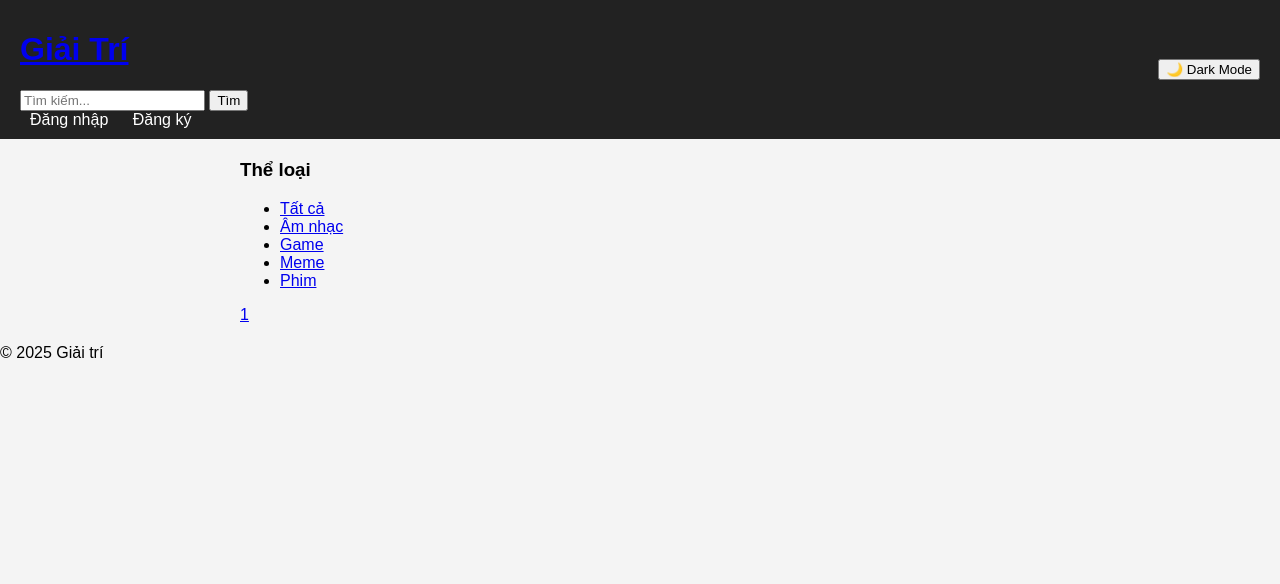
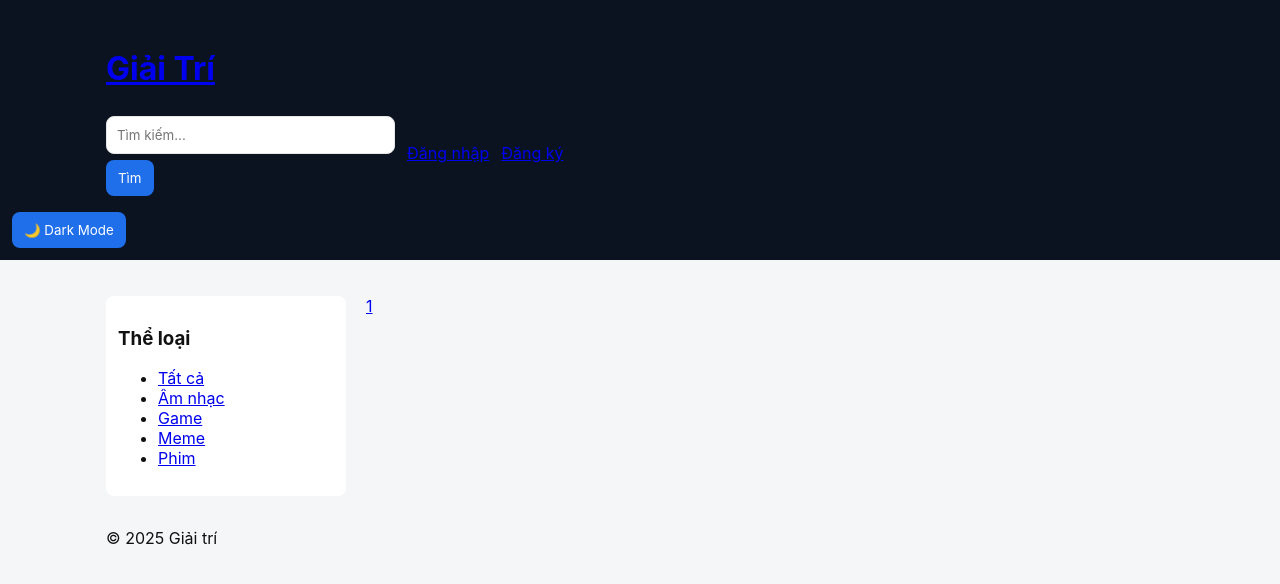
Before and after one commit to friery-anui/Testinga, a PHP site: page / in a window 1280 px wide. Shown: the top 584 px of the page. Run offline with PHP 8.4, Linux system fonts and the light colour scheme; data comes from the database, SQL or seed files in the repository; data that the repository does not hold is empty.

Commit message:
styles.css

```diff
--- a/PUBLIC/styles.css
+++ b/PUBLIC/styles.css
@@ -1,8 +1,23 @@
-body { font-family: Arial, sans-serif; margin:0; background:#f4f4f4; }
-header { background:#222; color:#fff; padding:10px 20px; display:flex; justify-content:space-between; align-items:center; }
-nav a { color:#fff; margin:0 10px; text-decoration:none; }
-main { max-width:800px; margin:20px auto; padding:0 15px; }
-article { background:#fff; margin-bottom:15px; padding:15px; border-radius:8px; }
-@media (max-width:600px){
-  header { flex-direction:column; }
-}
+:root{--bg:#f5f6f8;--card:#fff;--accent:#1f6feb;--muted:#666}
+*{box-sizing:border-box}
+body{margin:0;font-family:Inter,Segoe UI,Roboto,Arial;background:var(--bg);color:#111}
+.container{max-width:1100px;margin:0 auto;padding:16px}
+.site-header{background:#0b1220;color:#fff;padding:12px}
+.site-header .brand{font-weight:700;color:#fff;text-decoration:none}
+.nav{display:flex;gap:12px;align-items:center}
+.main-grid{display:grid;grid-template-columns:240px 1fr;gap:20px;margin-top:20px}
+.sidebar{background:var(--card);padding:12px;border-radius:8px}
+.card{background:var(--card);padding:12px;border-radius:10px;margin-bottom:12px}
+.posts-grid{display:grid;grid-template-columns:repeat(auto-fill,minmax(260px,1fr));gap:16px}
+.post-card{background:var(--card);padding:12px;border-radius:8px;box-shadow:0 6px 18px rgba(18,24,38,0.04)}
+.post-detail{background:var(--card);padding:18px;border-radius:12px}
+.comments-box{margin-top:18px}
+.auth-card{max-width:420px;margin:40px auto;padding:20px;background:var(--card);border-radius:8px}
+input,textarea,select,button{font-family:inherit}
+input,textarea,select{padding:10px;border:1px solid #e6e6e6;border-radius:8px;width:100%;margin:6px 0}
+button{background:var(--accent);color:#fff;border:none;padding:10px 12px;border-radius:8px;cursor:pointer}
+@media(max-width:880px){.main-grid{grid-template-columns:1fr}}
+
+/* dark mode */
+body.dark{background:#111;color:#eee}
+body.dark .card, body.dark .post-card, body.dark .auth-card{background:#1b1b1b}
```
